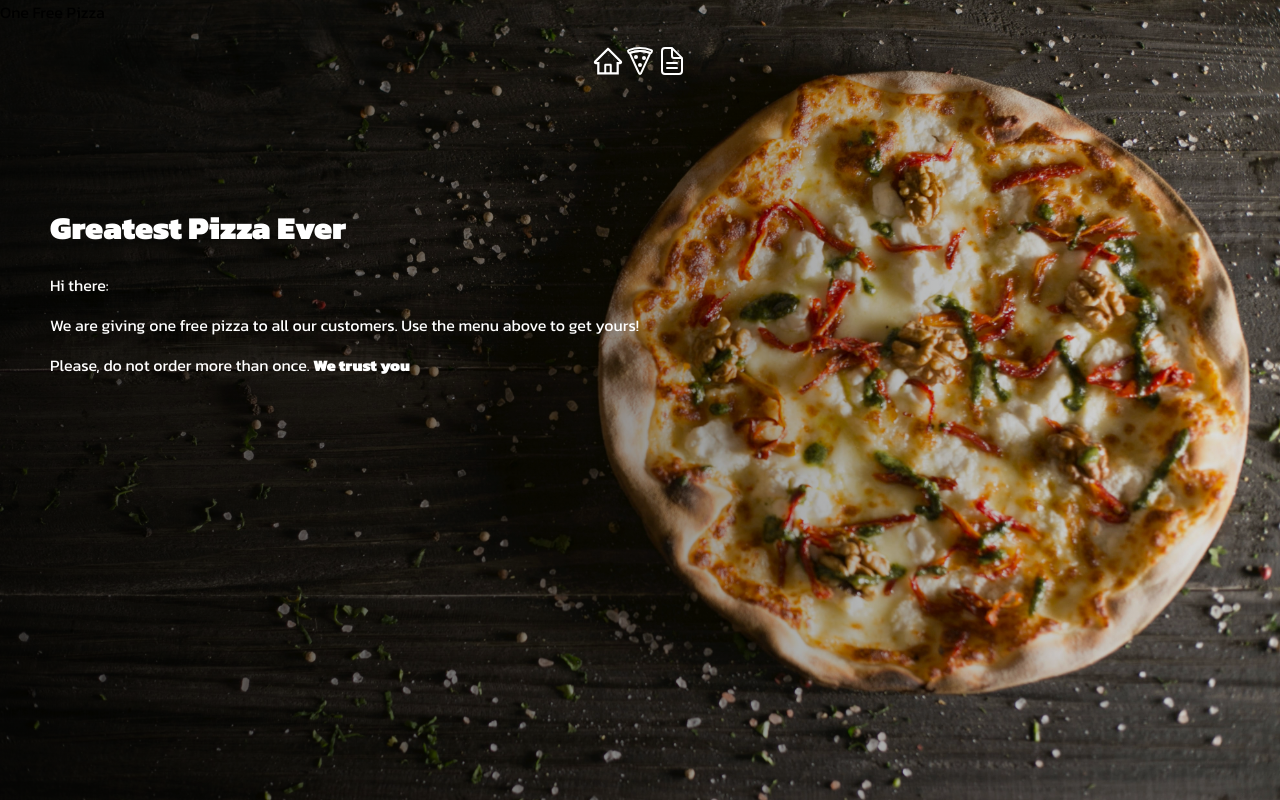
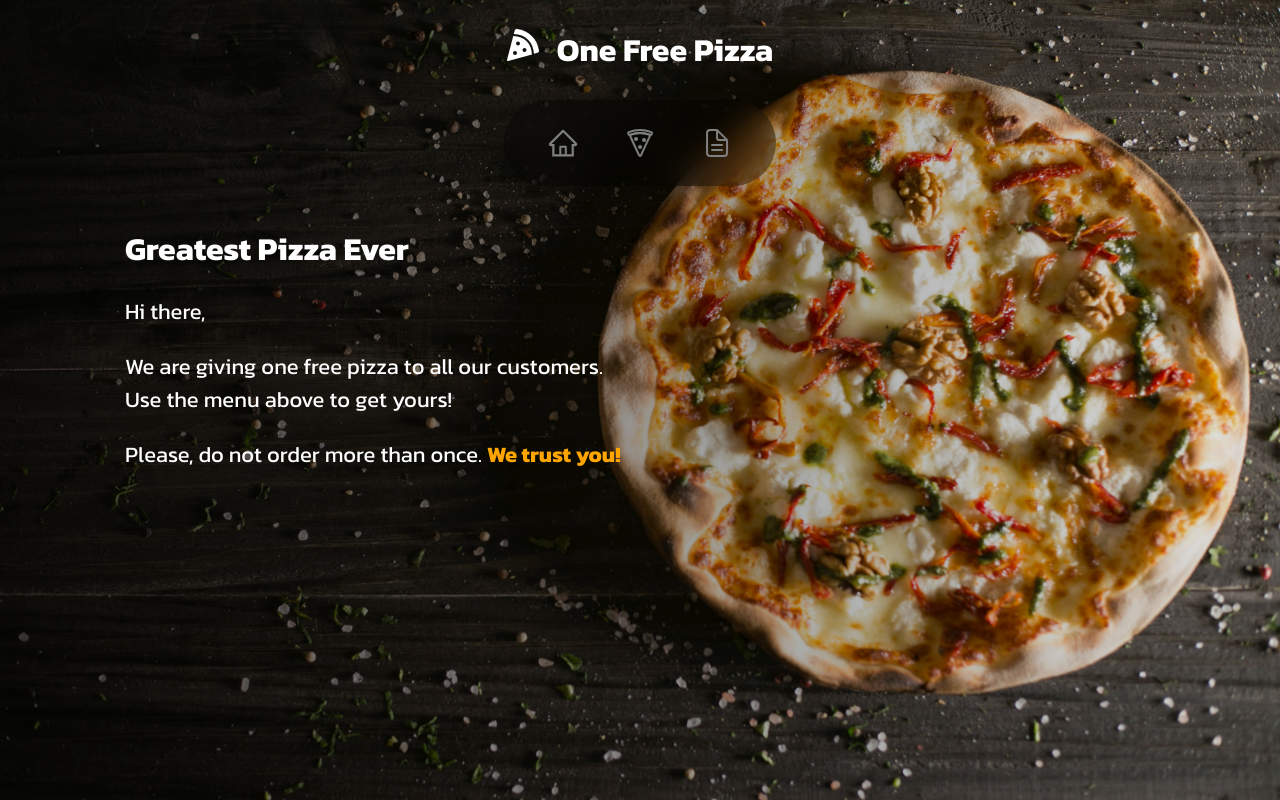
Before and after one commit to lichih-yen/One-Free-Pizza-Major-Project, a React (Create React App) app: page / in a window 1280 px wide. Built offline with nearby package versions, Linux system fonts and the light colour scheme.

Commit message:
updated layouts

```diff
--- a/public/index.html
+++ b/public/index.html
@@ -24,7 +24,8 @@
     -->
   <link rel="preconnect" href="https://fonts.googleapis.com">
   <link rel="preconnect" href="https://fonts.gstatic.com" crossorigin>
-  <link href="https://fonts.googleapis.com/css2?family=Kanit:wght@400;900&display=swap" rel="stylesheet">
+  <link href="https://fonts.googleapis.com/css2?family=Kanit:wght@400;500;600;700;800;900&display=swap"
+    rel="stylesheet">
   <title>One Free Pizza</title>
 </head>
 
--- a/src/App.js
+++ b/src/App.js
@@ -1,6 +1,5 @@
 import "./App.scss";
 import Hero from "./components/Hero/Hero";
-// import { Routes, Route } from "react-router-dom";
 import { BrowserRouter as Router } from "react-router-dom";
 
 function App() {
--- a/src/components/Header/Header.js
+++ b/src/components/Header/Header.js
@@ -1,12 +1,22 @@
 import React from "react";
 import "./Header.scss";
+import { FaPizzaSlice } from "react-icons/fa";
 
 function Header() {
   return (
     <>
-      <div className="headerContainer">One Free Pizza</div>
+      <div className="header-container">
+        <h1>
+          <FaPizzaSlice style={iconPizza} />
+          One Free Pizza
+        </h1>
+      </div>
     </>
   );
 }
 
+const iconPizza = {
+  marginRight: "18px",
+};
+
 export default Header;
--- a/src/components/Header/Header.scss
+++ b/src/components/Header/Header.scss
@@ -1,8 +1,14 @@
-.headerContainer {
+.header-container {
+  margin: 0;
+  padding: 0;
+  background: transparent;
+  display: flex;
+  justify-content: center;
+  align-items: center;
+  height: 100px;
+
   h1 {
-    display: block;
-    background: transparent;
-    height: 80px;
+    color: #fff;
     justify-content: center;
     align-items: center;
   }
--- a/src/components/Hero/Hero.js
+++ b/src/components/Hero/Hero.js
@@ -2,21 +2,22 @@ import React from "react";
 import "./Hero.scss";
 import NavBar from "../NavBar/NavBar";
 import Header from "../Header/Header";
+import { Routes, Route } from "react-router-dom";
 
 const Hero = () => {
   return (
-    <div className="heroContainer">
+    <div className="hero-container">
       <Header />
       <NavBar />
-      <div className="heroContent">
+      <div className="hero-content">
         <h1>Greatest Pizza Ever</h1>
-        <p>Hi there:</p>
+        <p>Hi there,</p>
         <p>
-          We are giving one free pizza to all our customers. Use the menu above
-          to get yours!
+          We are giving one free pizza to all our customers. <br />
+          Use the menu above to get yours!
         </p>
         <p>
-          Please, do not order more than once. <strong>We trust you</strong>
+          Please, do not order more than once. <strong>We trust you!</strong>
         </p>
       </div>
     </div>
--- a/src/components/Hero/Hero.scss
+++ b/src/components/Hero/Hero.scss
@@ -1,16 +1,24 @@
-.heroContainer {
+.hero-container {
   background: linear-gradient(to right, rgba(0, 0, 0, 0.7), rgba(0, 0, 0, 0.1)),
     url("../../images/backgroud.jpg");
   height: 100vh;
   background-position: center;
   background-size: cover;
+
+  .hero-content {
+    margin: 125px 125px;
+
+    h1 {
+      color: white;
+    }
+
+    p {
+      color: #fff;
+      font-size: 22px;
+    }
+
+    strong {
+      color: orange;
+    }
+  }
 }
-
-h1,
-p {
-  color: white;
-}
-
-.heroContent {
-  margin: 100px 50px;
-}
--- a/src/components/NavBar/NavBar.js
+++ b/src/components/NavBar/NavBar.js
@@ -4,28 +4,37 @@ import { AiOutlineHome } from "react-icons/ai";
 import { IoPizzaOutline } from "react-icons/io5";
 import { IoDocumentTextOutline } from "react-icons/io5";
 import { NavLink } from "react-router-dom";
+// import { useState } from "react";
 
 const NavBar = () => {
+  // const [isActiveNav, setIsActiveNav] = useState(true);
+
   return (
-    <>
-      <nav>
-        <NavLink to="/">
-          <AiOutlineHome style={iconsStyle} />
-        </NavLink>
-        <NavLink to="/getYourPizza">
-          <IoPizzaOutline style={iconsStyle} />
-        </NavLink>
-        <NavLink to="/orders">
-          <IoDocumentTextOutline style={iconsStyle} />
-        </NavLink>
-      </nav>
-    </>
+    <nav>
+      <NavLink
+        to="/"
+        // onClick={() => setIsActiveNav(true)}
+        className={({ isActive }) => (isActive ? "active" : "inactive")}
+      >
+        <AiOutlineHome />
+      </NavLink>
+      <NavLink
+        to="/getYourPizza"
+        className={({ isActive }) => (isActive ? "active" : "inactive")}
+        // onClick={() => setIsActiveNav(true)}
+      >
+        <IoPizzaOutline />
+      </NavLink>
+      <NavLink
+        to="/orders"
+        className={({ isActive }) => (isActive ? "active" : "inactive")}
+        // className={isActiveNav === true ? "" : "null"}
+        // onClick={() => setIsActiveNav(true)}
+      >
+        <IoDocumentTextOutline />
+      </NavLink>
+    </nav>
   );
 };
 
-const iconsStyle = {
-  color: "#fff",
-  fontSize: "2rem",
-};
-
 export default NavBar;
--- a/src/components/NavBar/NavBar.scss
+++ b/src/components/NavBar/NavBar.scss
@@ -1,18 +1,36 @@
 nav {
+  display: block;
+  background: rgba(0, 0, 0, 0.3);
+  width: max-content;
+  padding: 0.7rem 1.7rem;
+  z-index: 2;
+  position: fixed;
+  left: 50%;
+  transform: translate(-50%);
+  // bottom: 2rem;
   display: flex;
-  background: transparent;
-  height: 80px;
-  justify-content: center;
-  align-items: center;
-  font-weight: 700;
+  gap: 0.8rem;
+  border-radius: 3rem;
+  backdrop-filter: blur(15px);
+
+  a {
+    display: flex;
+    background: transparent;
+    color: grey;
+    padding: 1rem;
+    font-size: 2rem;
+    border-radius: 50%;
+
+    // align-items: center;
+    // cursor: pointer;
+
+    &:hover {
+      background: rgba(0, 0, 0, 0.6);
+    }
+
+    .active {
+      background: rgba(118, 117, 117, 0.6);
+      color: #fff;
+    }
+  }
 }
-
-.NavLink {
-  display: flex;
-  color: #fff;
-  font-size: 2rem;
-  text-decoration: none;
-  padding: 0 20px;
-  align-items: center;
-  cursor: pointer;
-}
--- a/src/index.scss
+++ b/src/index.scss
@@ -3,6 +3,8 @@ body {
   margin: 0;
   padding: 0;
   font-family: "Kanit", sans-serif;
+  text-decoration: none;
+
   -webkit-font-smoothing: antialiased;
   -moz-osx-font-smoothing: grayscale;
 }
```
Also changed, not shown: 1 other file (tests, documents, lock files or other folders).
